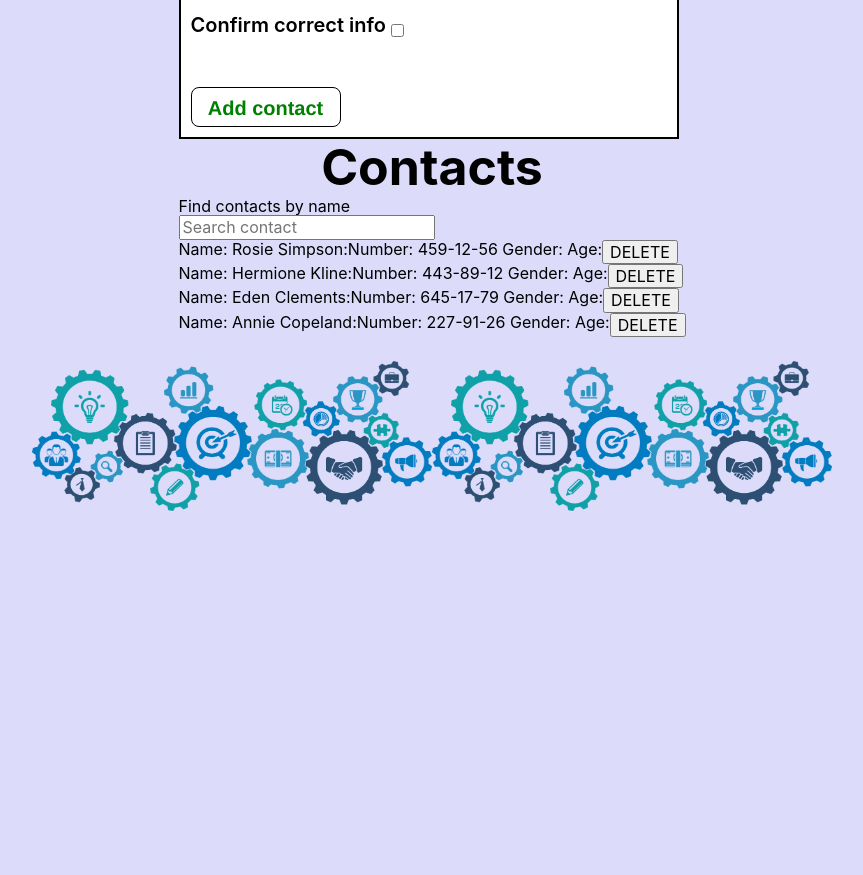
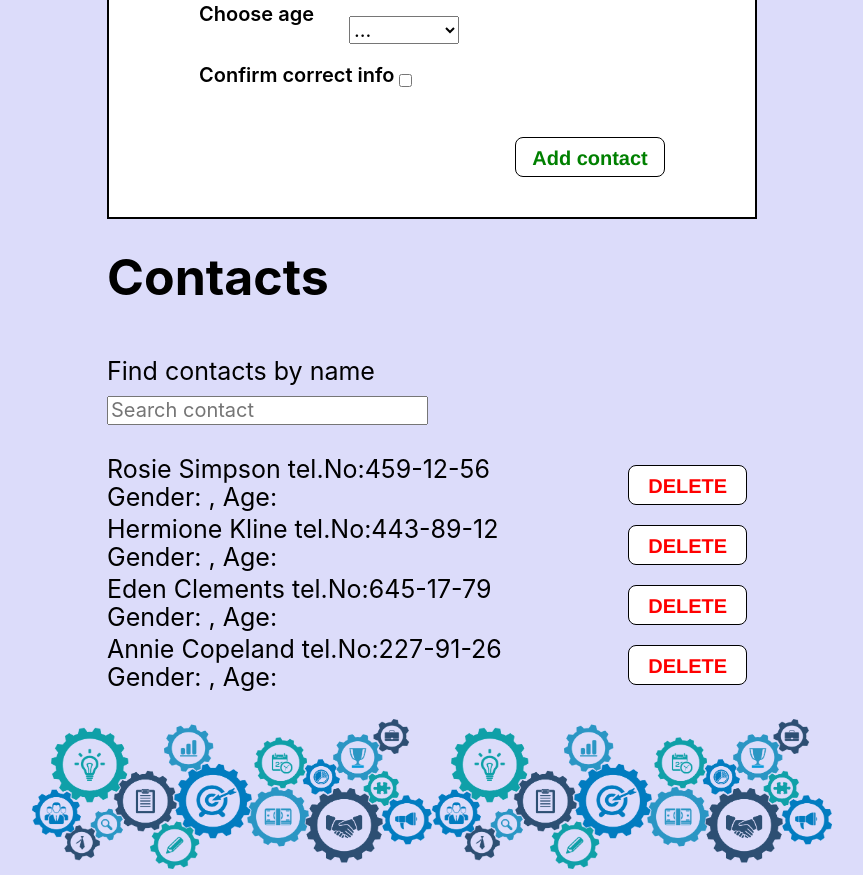
Before and after one commit to Liettualainen/PhonebookContactlist, a React (Create React App) app: page / in a window 1280 px wide. Shown: the part 800-1675 px from the top of the page, without its empty margins (208-1071 px from the left). Before the commit the page ends 1317 px from the top, so only its background shows below. Built offline with nearby package versions, Linux system fonts and the light colour scheme.

Commit message:
stylesFinixh

```diff
--- a/src/components/ContactBook/ContactBook.js
+++ b/src/components/ContactBook/ContactBook.js
@@ -2,7 +2,10 @@ import { Component } from "react";
 import { nanoid } from "nanoid";
 import {
   DivLayout, Phonebookstyle, FormFeedback, FormLebel, FormSection,
-  FormCheck, Button, InputName, FormRadio, FormSelect} from "./ContactBook.styled";
+  FormCheck, Button, InputName, FormRadio, FormSelect, ContactsDiv,
+  FindContactsDiv, FindContactsSpan, FindContactsInput, FindContactsUl, DeleteButton,
+  ContactsLi, ContactsSpanDiv,
+} from "./ContactBook.styled";
 // import { FeedbackOptions } from './FeedbackOptions.js';
 // import { Section } from './Section.js'
 const Gender = {
@@ -35,7 +38,6 @@ export class Contactbook extends Component {
   handleSubmit = evt => {
     evt.preventDefault();
     const { name, number, gender, age, agreed, contacts } = this.state;
-    console.log("state", this.state);
     const id = nanoid();
     if (agreed) {
       const contactsName = contacts.map(item => { item = item.name; return item })
@@ -53,32 +55,20 @@ export class Contactbook extends Component {
         alert("Please confirm correct info");
     }
   }
-
   reset = () => {
     this.setState({ name: "", number: "", gender: "", age: "", agreed: "" })
     // this.setState({ ...INITIAL_STATE });
   };
-
   filterContact = evt => {
-    const { contacts, filter } = this.state;
     this.setState({ filter: evt.target.value });
-     console.log(contacts.filter(contact=>contact.name.toLowerCase().includes(filter.toLowerCase()) ))
   }
-
-  // deleteContact = id => {
-  //   console.log(id);
-  // }
-
-
   deleteContact = contactId => {
     this.setState(prevState => ({
       contacts: prevState.contacts.filter(contact => contact.id !== contactId)
     }));
   };
 
-
   render() {
-
    const {name, number, gender, age, agreed, contacts, filter } = this.state;
       return (
         <DivLayout>
@@ -101,7 +91,6 @@ export class Contactbook extends Component {
             onChange={this.handleChange}
           />
             </FormLebel>
-
         <FormSection>
               <InputName>Choose gender</InputName>
               <FormRadio>
@@ -127,7 +116,6 @@ export class Contactbook extends Component {
           </label>
               </FormRadio>
             </FormSection>
-
             <FormLebel>
               <InputName>Choose age</InputName>
               <FormRadio>
@@ -138,9 +126,7 @@ export class Contactbook extends Component {
             <option value="36+">36+</option>
           </FormSelect>
               </FormRadio>
-
             </FormLebel>
-
         <FormCheck>
           <InputName>Confirm correct info </InputName>
               <input
@@ -150,48 +136,51 @@ export class Contactbook extends Component {
             onChange={this.handleChange}
           />
             </FormCheck>
-
             <Button type="submit" >Add contact</Button>
-
         </FormFeedback>
-
-          <div>
+          <ContactsDiv>
             {(contacts.length > 0) &&
               <>
               <Phonebookstyle>Contacts
               </Phonebookstyle>
-              <div style={{ display: "flex", flexDirection: "column", alignItems: "start", margin: 0, padding: 0, }}>
-                <span>Find contacts by name</span>
-               <input
+              <FindContactsDiv>
+                <FindContactsSpan>Find contacts by name</FindContactsSpan>
+               <FindContactsInput
             type="text"
             placeholder="Search contact"
             name="filter"
             //  value={filter}
             onChange={this.filterContact}
             />
-              </div>
+              </FindContactsDiv>
               {
-                (filter) ?
-                  <ul style={{ margin: 0, padding: 0, }}>
-                           {contacts.filter(contact => contact.name.toLowerCase().includes(filter.toLowerCase())).map(contact => (
-            <li key={contact.id} style={{ display: "flex", flexDirection: "row", alignItems: "start", margin: 0, padding: 0,}}>
-                <span>Name: {contact.name}:Number: {contact.number} Gender:{contact.gender} Age:{contact.age}</span>
-              <button onClick={this.deleteContact}>DELETE</button>
-            </li>
+                (filter)
+                 ? <FindContactsUl style={{ margin: 0, padding: 0, }}>
+            {contacts.filter(contact => contact.name.toLowerCase().includes(filter.toLowerCase())).map(({id, name, number, gender, age}) => (
+            <ContactsLi key={id} style={{ display: "flex", flexDirection: "row", alignItems: "start", margin: 0, padding: 0,}}>
+                    <ContactsSpanDiv>
+                  <span>{name} tel.No:{number}</span>
+                <span>Gender: {gender}, Age: {age}</span>
+                </ContactsSpanDiv>
+              <DeleteButton onClick={()=> this.deleteContact(id)}>DELETE</DeleteButton>
+            </ContactsLi>
                            ))}
-                      </ul>
-                  : <ul style={{ margin: 0, padding: 0, }}>
+              </FindContactsUl>
+                  : <FindContactsUl style={{ margin: 0, padding: 0, }}>
             {contacts.map(({id, name, number, gender, age}) => (
-            <li key={id} style={{ display: "flex", flexDirection: "row", alignItems: "start", margin: 0, padding: 0,}}>
-                <span>Name: {name}:Number: {number} Gender:{gender} Age:{age}</span>
-              <button onClick={()=> this.deleteContact(id)}>DELETE</button>
-            </li>
+            <ContactsLi key={id} style={{ display: "flex", flexDirection: "row", alignItems: "start", margin: 0, padding: 0,}}>
+                <ContactsSpanDiv>
+                  <span>{name} tel.No:{number}</span>
+                <span>Gender: {gender}, Age: {age}</span>
+                </ContactsSpanDiv>
+              <DeleteButton onClick={()=> this.deleteContact(id)}>DELETE</DeleteButton>
+            </ContactsLi>
                     ))}
-          </ul>
+          </FindContactsUl>
 }
               </>
               }
-          </div>
+          </ContactsDiv>
     </DivLayout>)
   }
 }
--- a/src/components/ContactBook/ContactBook.styled.js
+++ b/src/components/ContactBook/ContactBook.styled.js
@@ -8,14 +8,15 @@ export const Phonebookstyle = styled.span`
 margin-right: auto;
 font-size: 50px;
 font-weight: 700;
-margin-bottom: 10px;
+margin-bottom: 30px;
 `
 export const FormFeedback = styled.form`
 display: flex;
 flex-direction: column;
 align-items: start;
 border: 2px solid black;
-width: 500px;
+width: 650px;
+padding: 30px 80px;
 background-color: white;
 `
 export const FormLebel = styled.label`
@@ -93,6 +94,7 @@ border: 1px solid black;
   -webkit-user-select: none;
   background-color: white;
    color: green;
+   margin-left: auto;
 `
 export const StatisticsDiv = styled.div`
 display: flex;
@@ -112,3 +114,72 @@ font-weight: 400;
 font-size: 50px;
 margin-top: 20px;
 `
+
+export const ContactsDiv = styled.div`
+display: flex;
+flex-direction: column;
+align-items: start;
+margin: 30px 0 0 0;
+`
+export const FindContactsDiv = styled.div`
+display: flex;
+flex-direction: column;
+align-items: start;
+margin: 20px 0 20px 0;
+`
+export const FindContactsSpan = styled.span`
+font-size: 25px;
+margin: 0px 0 10px 0;
+`
+export const FindContactsInput = styled.input`
+font-size: 20px;
+margin: 0px 0 10px 0;
+`
+
+export const FindContactsUl = styled.ul`
+display: flex;
+flex-direction: column;
+align-items: start;
+margin: 20px 0 20px 0;
+font-size: 25px;
+`
+
+export const DeleteButton = styled.button`
+  border-radius: 8px;
+border: 1px solid black;
+  box-sizing: border-box;
+  cursor: pointer;
+  display: inline-block;
+  font-family: "Haas Grot Text R Web", "Helvetica Neue", Helvetica, Arial, sans-serif;
+  font-size: 20px;
+  font-weight: 700;
+  width: 150px;
+  height: 40px;
+  line-height: 20px;
+  list-style: none;
+  margin: 10px;
+  outline: none;
+  padding: 10px 16px;
+  position: relative;
+  text-align: center;
+  text-decoration: none;
+  transition: color 100ms;
+  vertical-align: baseline;
+  user-select: none;
+  -webkit-user-select: none;
+  background-color: white;
+   color: red;
+`
+export const ContactsLi = styled.li`
+display: flex;
+flex-direction: row;
+width: 650px;
+`
+
+export const ContactsSpanDiv = styled.div`
+display: flex;
+flex-direction: column;
+align-items: start;
+width: 700px;
+
+`
```
Lines whose indentation alone changed are shown as unchanged.
